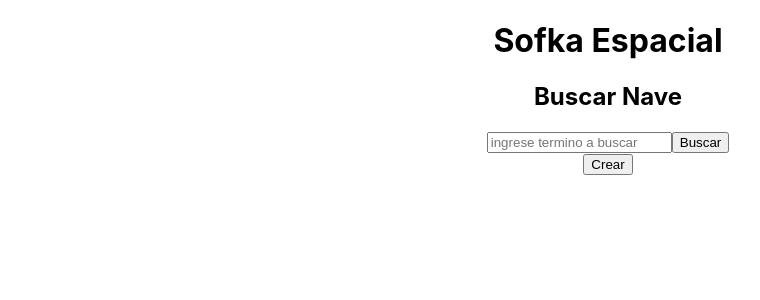
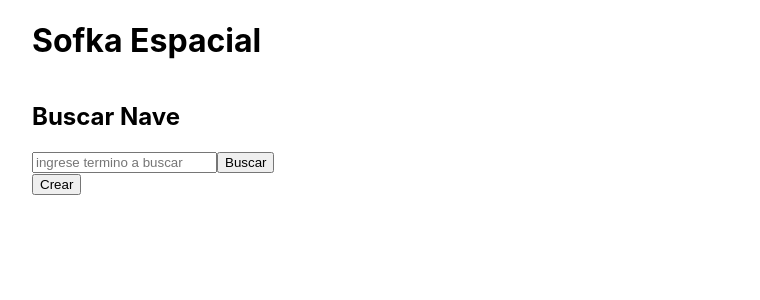
Before and after one commit to diegofernandoalayon/sofka-naves, a React (Create React App) app in the folder app/: page / in a window 1280 px wide. Shown: the top 300 px of the page, without its empty margins (32-792 px from the left). Built offline with nearby package versions, Linux system fonts and the light colour scheme; no server answers.

Commit message:
agregando estilos

```diff
--- a/app/src/App.css
+++ b/app/src/App.css
@@ -1,38 +1,18 @@
-.App {
-  text-align: center;
-}
 
-.App-logo {
-  height: 40vmin;
-  pointer-events: none;
-}
-
-@media (prefers-reduced-motion: no-preference) {
-  .App-logo {
-    animation: App-logo-spin infinite 20s linear;
-  }
-}
-
-.App-header {
-  background-color: #282c34;
-  min-height: 100vh;
+.App{
   display: flex;
   flex-direction: column;
-  align-items: center;
-  justify-content: center;
-  font-size: calc(10px + 2vmin);
-  color: white;
+  max-width: 90%;
+  margin: 0 auto;
 }
-
-.App-link {
-  color: #61dafb;
+.content{
+  display: flex;
+  gap: 1rem;
+  flex-wrap: wrap;
 }
-
-@keyframes App-logo-spin {
-  from {
-    transform: rotate(0deg);
-  }
-  to {
-    transform: rotate(360deg);
-  }
+.content-list-naves{
+  display: flex;
+  flex-direction: column;
+  gap: 1rem;
+  flex-wrap: wrap;
 }
--- /dev/null
+++ b/app/src/components/FormCrearNave/formCrearNave.css
@@ -0,0 +1,5 @@
+
+.form-crear-nave form{
+  display: flex;
+  flex-direction: column;
+}
```
Also changed, not shown: app/src/components/Button/button.css (added, +11 -0 lines).
